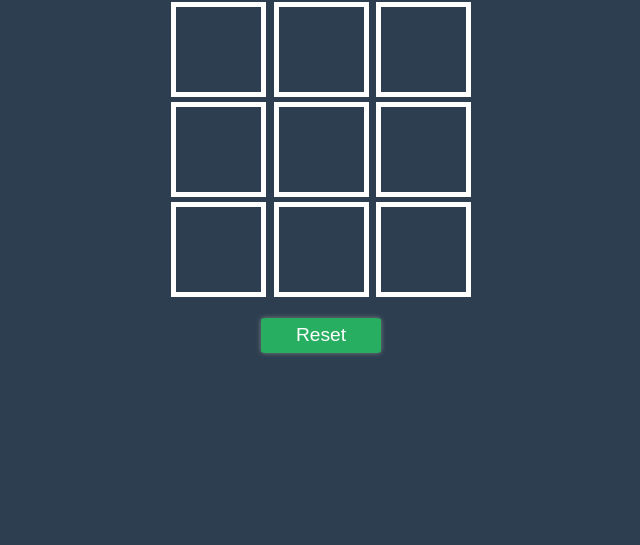
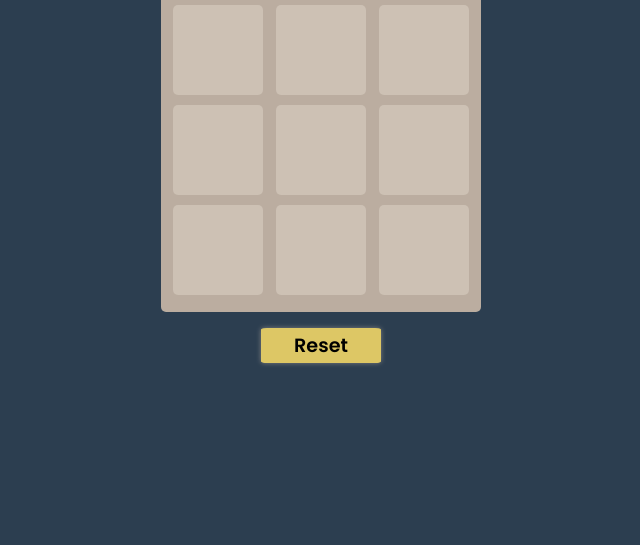
Before and after one commit to ramakrishna0505/tic-tac-toe, a plain HTML site: page index.html in a window 1280 px wide. Shown: the part 255-800 px from the top of the page, without its empty margins (319-959 px from the left). Drawn offline with Linux system fonts and the light colour scheme.

Commit message:
updates play area theme and readme

```diff
--- a/styles.css
+++ b/styles.css
@@ -20,22 +20,27 @@ body {
 }
 
 .grid {
-  width: 300px;
-  height: 300px;
+  border-radius: 5px;
+  width: 320px;
+  height: 320px;
   display: flex;
   flex-wrap: wrap;
+  background: #bbada0;
   justify-content: space-between;
+  padding: 10px;
 }
 
 .cell {
-  width: 95px;
-  height: 95px;
-  border: 5px solid white;
+  background-color: rgba(238, 228, 218, 0.35);
+  width: 90px;
+  height: 90px;
   display: flex;
   justify-content: center;
   align-items: center;
   color: white;
   font-size: 3rem;
+  border-radius: 5px;
+  margin: 3px 2px;
 }
 
 .message {
@@ -50,9 +55,12 @@ body {
   height: 35px;
   margin: 1rem;
   border-radius: 5%;
-  border: 1px solid #27ae60;
+  border: 1px solid #ddc765;
   font-size: 1.2rem;
-  color: white;
-  background: #27ae60;
+  color: black;
+  font-weight: bold;
+  font-family: "Poppins";
+  background: #ddc765;
   box-shadow: 0 0 5px 0px grey;
+  cursor: pointer;
 }
```
Also changed, not shown: 1 other file.
